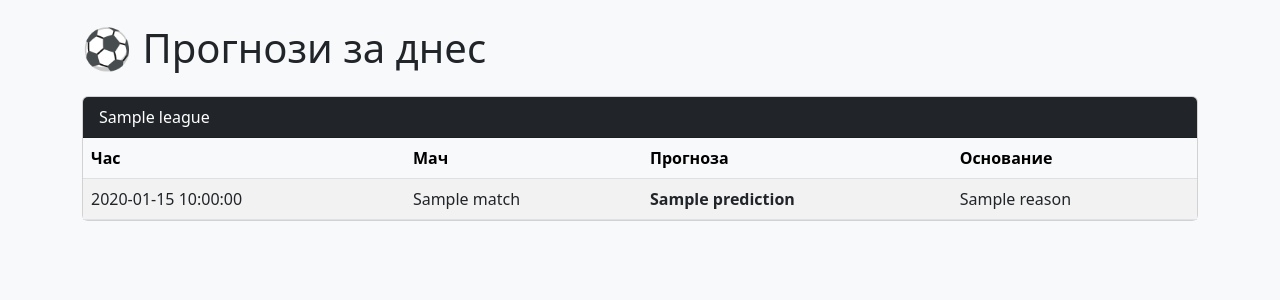
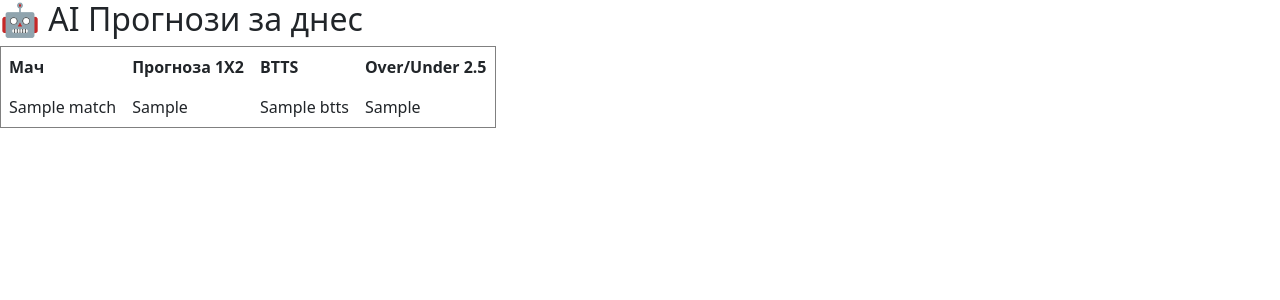
Before and after one commit to vAngelowBG/vatips, a Flask app: template templates/today.html in a window 1280 px wide. Shown: the top 300 px of the page. Run offline with Flask 3, Linux system fonts and the light colour scheme; the template is opened without the code that fills it: most values are stand-ins (such as "Sample title", 1, 10 or a date in 2020).

Commit message:
Update today.html

```diff
--- a/templates/today.html
+++ b/templates/today.html
@@ -4,36 +4,21 @@
     <title>Прогнози за днес</title>
     <link rel="stylesheet" href="https://cdn.jsdelivr.net/npm/bootstrap@5.3.0/dist/css/bootstrap.min.css">
 </head>
-<body class="p-4 bg-light">
-    <div class="container">
-        <h1 class="mb-4">⚽ Прогнози за днес</h1>
-        {% for league, matches in grouped_matches.items() %}
-            <div class="card mb-4">
-                <div class="card-header bg-dark text-white">{{ league }}</div>
-                <div class="card-body p-0">
-                    <table class="table table-striped mb-0">
-                        <thead class="table-light">
+<h2>🤖 AI Прогнози за днес</h2>
+<table border="1" cellpadding="8">
   <tr>
-                                <th>Час</th>
     <th>Мач</th>
-                                <th>Прогноза</th>
-                                <th>Основание</th>
+    <th>Прогноза 1X2</th>
+    <th>BTTS</th>
+    <th>Over/Under 2.5</th>
   </tr>
-                        </thead>
-                        <tbody>
-                            {% for m in matches %}
+  {% for row in predictions %}
   <tr>
-                                <td>{{ m.time }}</td>
-                                <td>{{ m.match }}</td>
-                                <td><strong>{{ m.prediction }}</strong></td>
-                                <td>{{ m.reason }}</td>
+    <td>{{ row.match }}</td>
+    <td>{{ row["1X2"] }}</td>
+    <td>{{ row.BTTS }}</td>
+    <td>{{ row["Over/Under"] }}</td>
   </tr>
   {% endfor %}
-                        </tbody>
 </table>
-                </div>
-            </div>
-        {% endfor %}
-    </div>
-</body>
 </html>
```
Lines whose indentation alone changed are shown as unchanged.
